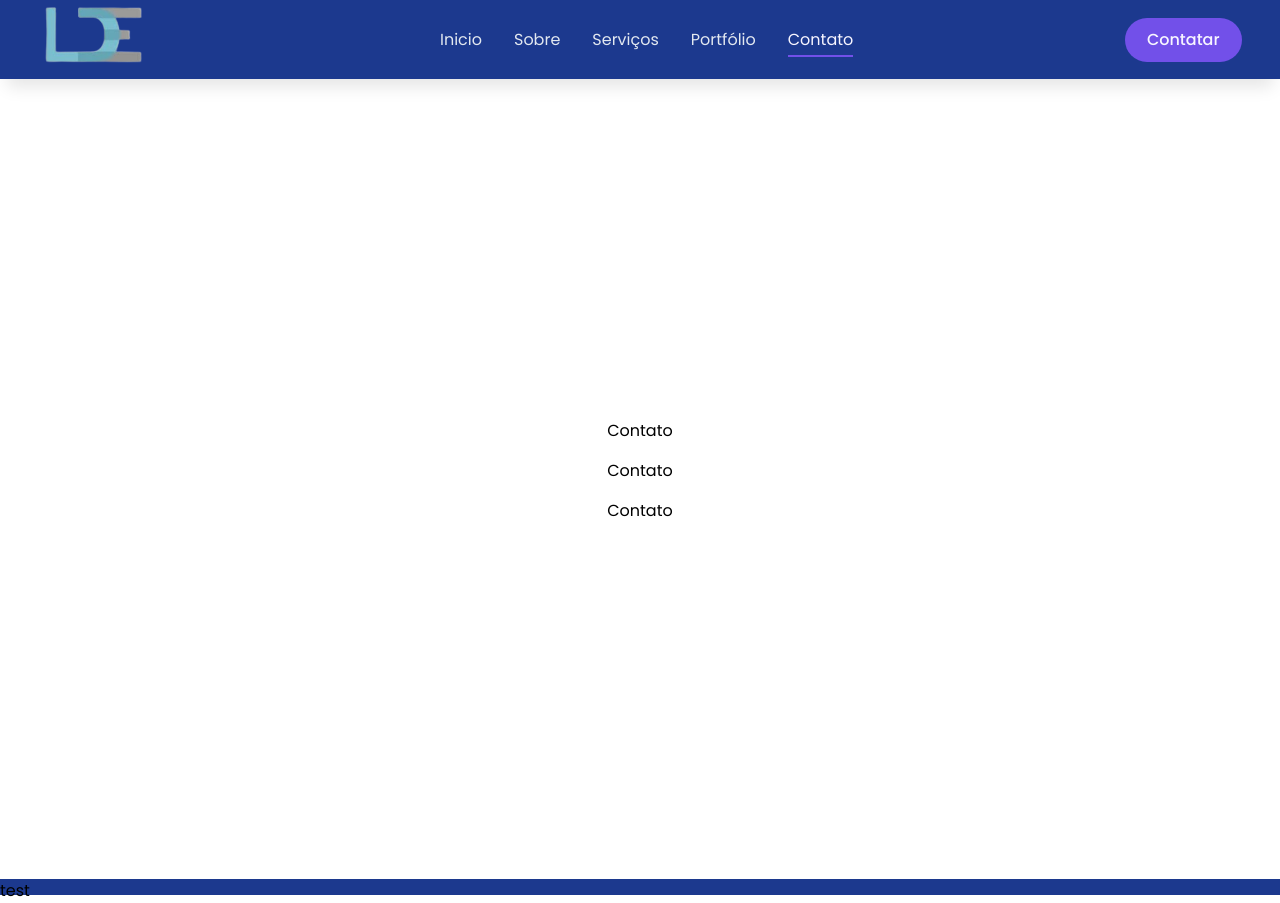
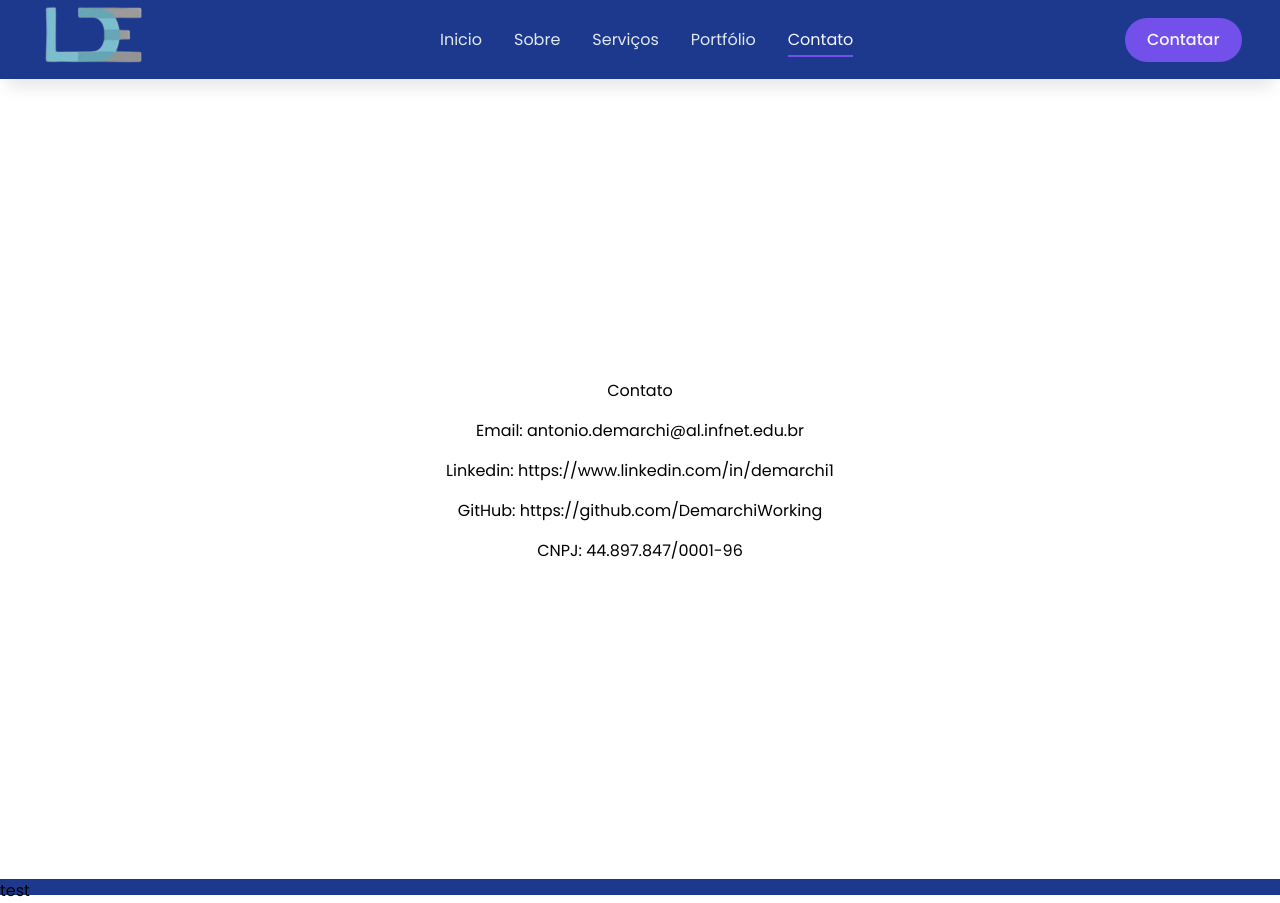
Before and after one commit to DemarchiWorking/portfolio-react-next, a Next.js app: page /contato in a window 1280 px wide. Built offline with nearby package versions, Linux system fonts and the light colour scheme.

Commit message:
fix: update nextjs to security patch 16.1.7

```diff
--- a/package.json
+++ b/package.json
@@ -16,7 +16,7 @@
     "clsx": "^2.1.1",
     "framer-motion": "^12.23.24",
     "lucide-react": "^0.553.0",
-    "next": "16.0.1",
+    "next": "16.1.7",
     "next-themes": "^0.4.6",
     "react": "19.2.0",
     "react-dom": "19.2.0",
@@ -31,7 +31,7 @@
     "autoprefixer": "^10.4.21",
     "babel-plugin-react-compiler": "1.0.0",
     "eslint": "^9",
-    "eslint-config-next": "16.0.1",
+    "eslint-config-next": "16.1.7",
     "postcss": "^8.5.6",
     "tailwindcss": "^4.1.17",
     "typescript": "^5"
--- a/src/app/contato/page.tsx
+++ b/src/app/contato/page.tsx
@@ -6,8 +6,10 @@ export default function Home() {
   return (
     <main className="flex min-h-screen flex-col items-center justify-center bg-background text-foreground">
         <p className="mb-4">Contato</p>
-                <p className="mb-4">Contato</p>
-                        <p className="mb-4">Contato</p>
+        <p className="mb-4">Email: antonio.demarchi@al.infnet.edu.br</p>
+        <p className="mb-4">Linkedin: https://www.linkedin.com/in/demarchi1 </p>
+        <p className="mb-4">GitHub: https://github.com/DemarchiWorking </p>
+        <p className="mb-4">CNPJ: 44.897.847/0001-96</p>
 
     </main>
   );
--- a/src/components/molecules/Apresentacao/apresentacao.tsx
+++ b/src/components/molecules/Apresentacao/apresentacao.tsx
@@ -16,7 +16,7 @@ interface HeroData {
 const HERO_DATA: HeroData = {
     name: "Antonio Demarchi",
     title: "Software Developer",
-    photoUrl: "terno.png", // Placeholder
+    photoUrl: "perfil-antonio.png", // Placeholder
     resumeUrl: "/resume.pdf",
 };
 
--- a/src/components/molecules/theme-toggle.tsx
+++ b/src/components/molecules/theme-toggle.tsx
@@ -11,6 +11,7 @@ export function ThemeToggle() {
   const isDark = theme === "dark";
 
   return (
+    <div className="bg-gray-900">
     <Switch
       id="theme-toggle"
       checked={isDark}
@@ -36,6 +37,6 @@ export function ThemeToggle() {
         aria-hidden="true"
       />
       <span className="sr-only">Alternar tema</span>
-    </Switch>
+    </Switch></div>
   );
 }
```
Also changed, not shown: public/perfil-antonio.png (added), 1 other file (tests, documents, lock files or other folders).
